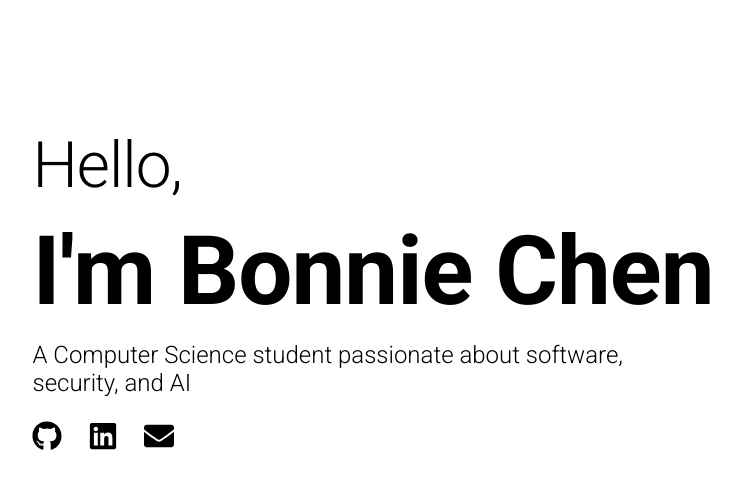
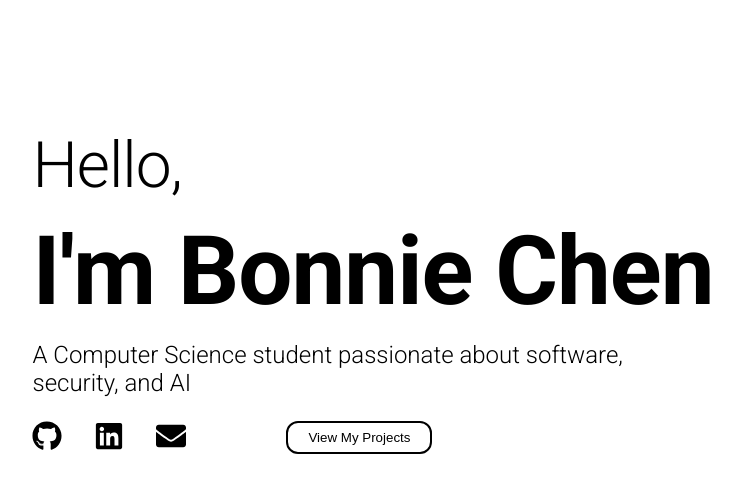
Before and after one commit to bonnichen/bonnichen.github.io, a React (Vite) app: page / in a window 1280 px wide. Shown: the top 492 px of the page, without its empty margins (167-908 px from the left). Built offline with nearby package versions, Linux system fonts and the light colour scheme.

Commit message:
Created a view my project button, stylized with hover effects

```diff
--- a/src/pages/Components/SocialMediaButtons.tsx
+++ b/src/pages/Components/SocialMediaButtons.tsx
@@ -1,4 +1,3 @@
-import React from "react";
 import { FaGithub, FaEnvelope, FaLinkedin } from "react-icons/fa";
 import "./style.css"
 
--- /dev/null
+++ b/src/pages/Components/ViewProjectButton.tsx
@@ -0,0 +1,11 @@
+import "./style.css";
+
+const ViewProjectButton = () => {
+  return (
+    <div>
+      <button className="viewProjectButton">View My Projects</button>
+    </div>
+  );
+};
+
+export default ViewProjectButton;
--- a/src/pages/Components/style.css
+++ b/src/pages/Components/style.css
@@ -1,15 +1,30 @@
 .socialMediaIcons {
   display: flex;
-  gap: 1.6rem;
+  gap: 2rem;
 }
 
 .socialMediaIcons a {
-  /* width: 200px;
-  height: 200px; */
   color: black;
   font-size: 30px;
 }
 
 .socialMediaIcons a:hover {
-color: #edb96f;
+color: #CBC3E3;
 }
+
+.viewProjectButton {
+    background-color: transparent;
+    color: black;
+    border: 2px solid black;
+    border-radius: 12px;
+    padding: 7px;
+    padding-left: 20px;
+    padding-right: 20px;
+
+}
+
+.viewProjectButton:hover {
+    background-color: #CBC3E3;
+    border: 2px solid #CBC3E3;
+    color: white;
+}
--- a/src/pages/MainPage.tsx
+++ b/src/pages/MainPage.tsx
@@ -2,6 +2,7 @@ import React from "react";
 import "./mainPage.css"
 import "./Components/SocialMediaButtons"
 import SocialMediaButtons from "./Components/SocialMediaButtons";
+import ViewProjectButton from "./Components/ViewProjectButton";
 
 const MainPage = () => {
   return (
@@ -13,7 +14,11 @@ const MainPage = () => {
         A Computer Science student passionate about software, <br />
         security, and AI
       </h3>
+
+      <div style={{ display: "flex", gap: "100px"}}>
       <SocialMediaButtons/>
+      <ViewProjectButton/>
+      </div>
     </div>
     </div>
   );
```
Also changed, not shown: src/index.css (line endings or trailing spaces).
